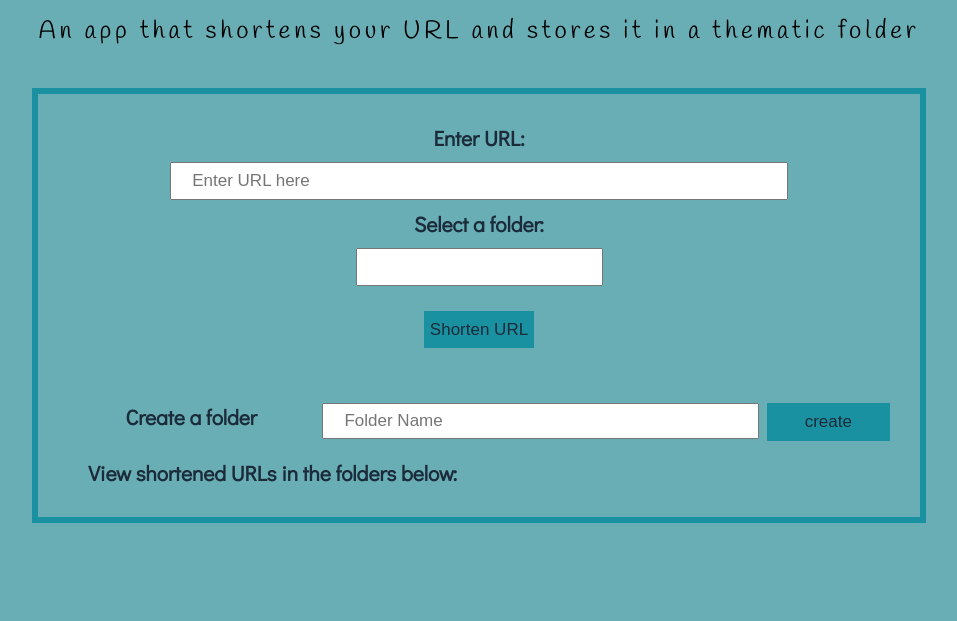
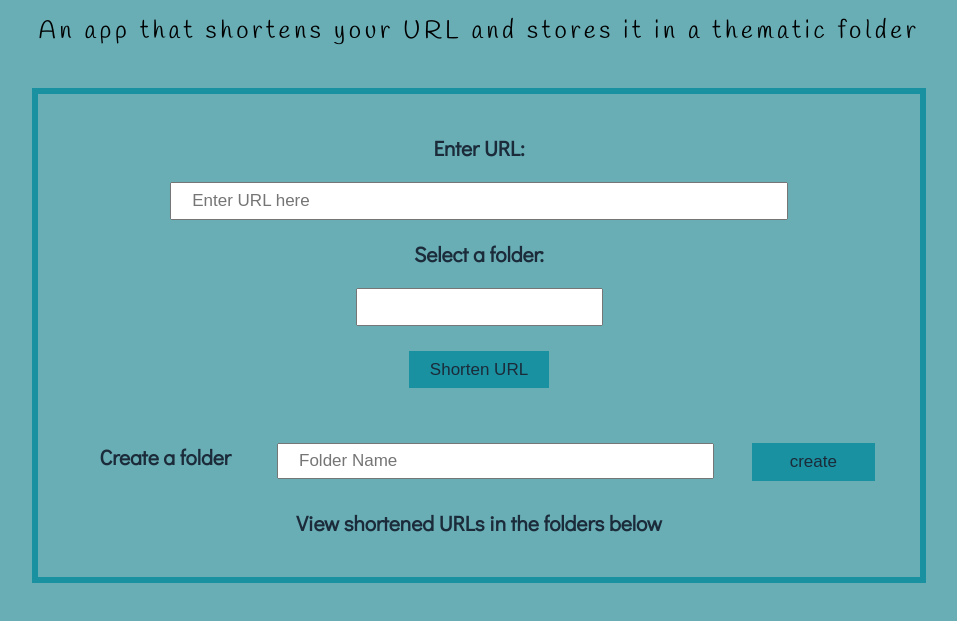
Before and after one commit to JustynaField/jet-fuel, a website: page public/index.html in a window 1280 px wide. Shown: the part 171-792 px from the top of the page, without its empty margins (161-1118 px from the left). Drawn offline with Linux system fonts and the light colour scheme; no server answers.

Commit message:
add styling

```diff
--- a/public/index.html
+++ b/public/index.html
@@ -31,10 +31,10 @@
       </form>
 
       <div class='existing-folders'>
-        <h2>View shortened URLs in the folders below:</h2>
+        <h2>View shortened URLs in the folders below</h2>
+        <div class='folders-list'></div>
       </div>
 
-      <div class='folders-list'></div>
 
     </main>
   </body>
--- a/public/style.css
+++ b/public/style.css
@@ -45,7 +45,7 @@ button {
 .form {
   height: 36px;
   display: flex;
-  justify-content: space-between;
+  justify-content: space-around;
   margin: 10px 0;
 }
 
@@ -55,6 +55,8 @@ button {
 }
 
  #shorten-link {
+   width: 140px;
+   /*height: 40px;*/
    margin: 15px;
  }
 
@@ -82,12 +84,13 @@ button {
 }
 
 h2 {
-  margin: 0px;
+  margin: 10px 0;
+  text-align: center
 }
 
 .create {
-  width: 30%;
-  margin-right: 1%;
+  width: 20%;
+  margin: 0;
 }
 
 #url-input, #select-folder {
@@ -113,29 +116,25 @@ h2 {
 }
 
 .existing-folders {
-  margin-top: 20px;
+  margin-top: 30px;
 }
-
-.existing-folders h2 {
-  padding-left: 20px;
-}
-
 
 /*folder styling*/
 
 .folders-list {
   display: flex;
   flex-wrap: wrap;
+  justify-content: space-around;
 }
 
 .card {
-  margin: 20px;
-  min-width: 100px;
+  margin: 10px;
+  min-width: 60%;
   min-height: 36px;
   border: 2px solid #edc350;
   border-radius: 10px;
-  position: relative;
 }
+
 
 .card:hover {
   background-color: #edc350;
```
